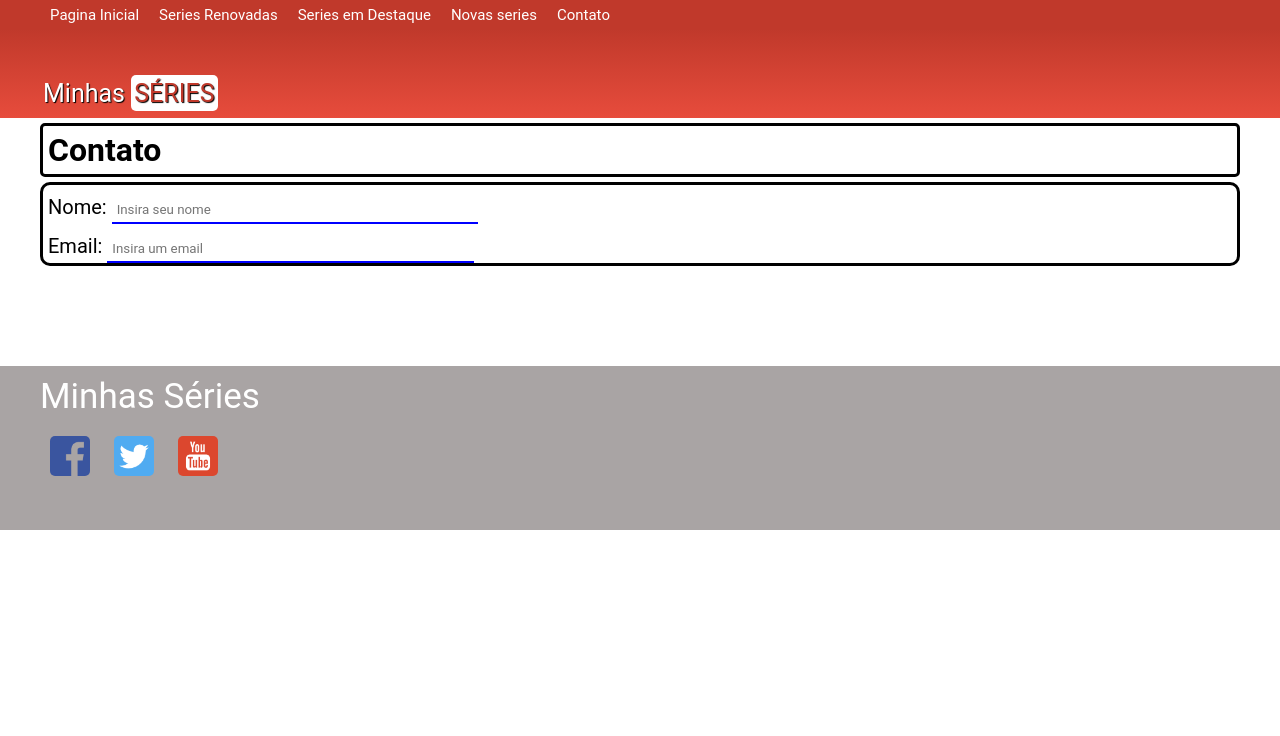
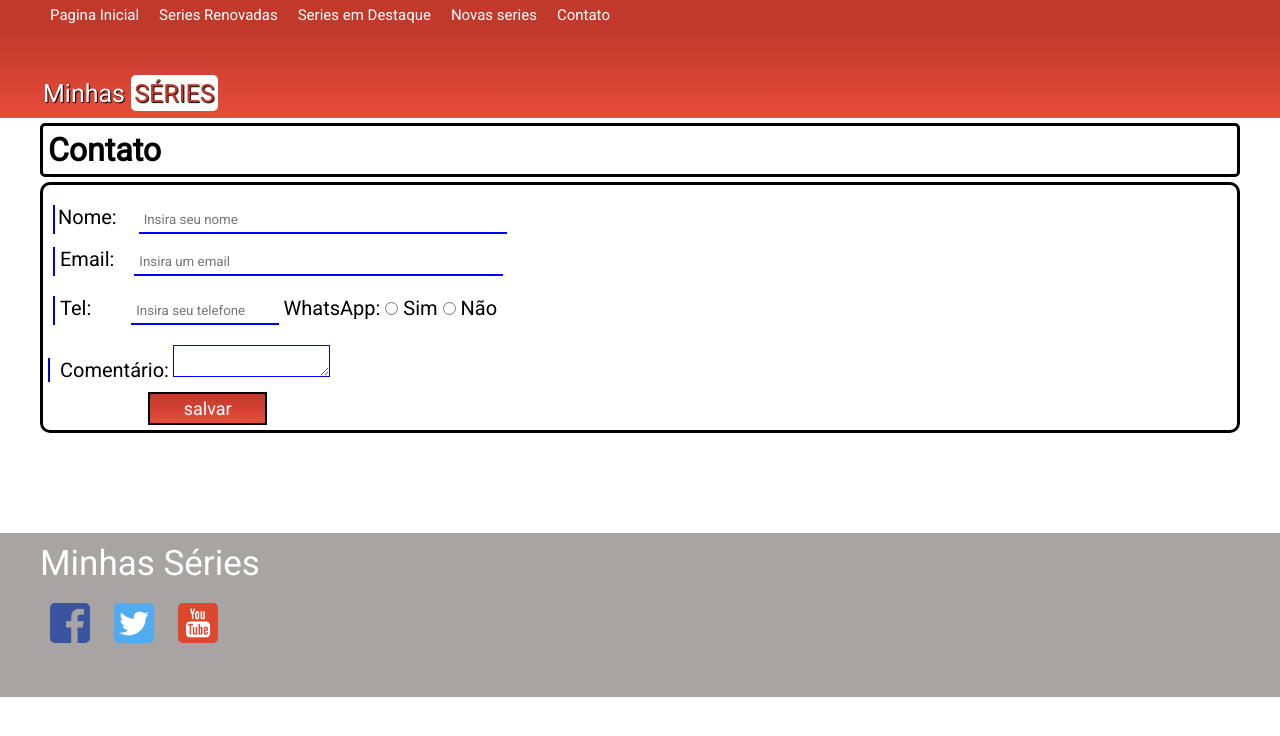
Before and after one commit to deyviddalbem/MinhasSeriesGitHub, a plain HTML site: page ProjetoMinhasSeries/contato.html in a window 1280 px wide. Drawn offline with Linux system fonts and the light colour scheme.

Commit message:
inclusao de cnteudo no corpo da pagina

```diff
--- a/ProjetoMinhasSeries/assets/css/formularios.css
+++ b/ProjetoMinhasSeries/assets/css/formularios.css
@@ -1,27 +1,95 @@
+*{margin: 0;padding: 0;
+font-family: 'Roboto', sans-serif;}
 .box-container-contato{
 margin-bottom: 100px;
 border-style: solid;
 border-radius: 10px;
 }
+.rodape-contato{
+    background-color: #A9A4A4;
+    color: white;
+    padding-bottom: 30px;
+    justify-content: space-around;
+    max-width: 1200px auto;
+    margin: 0 auto;
+}
 .formulario-nome-contato{
 padding: 5px;
-width: 30%;
+width: 60%;
 border: 0;
 border-bottom:2px solid blue;
+margin-left: 17px;
+border-style: solid;
 }
 .formulario-email{
 padding: 5px;
-    width: 30%;
+width: 60%;
 border: 0;
 border-bottom:2px solid blue;
+margin-left: 15px;
+
 }
+.formulario-telefone{
+padding: 5px;
+width: 23%;
+border: 0;
+border-bottom:2px solid blue;
+margin-left: 35px;
+border-style: solid;
+}
+.formulario-comentario{
+border:1px blue  solid;
+
+}
+
 .nome-contato{
-margin-top: 10px;
+width: 50%;
+margin-top: 20px;
+margin-left: 10px;
+font-size: 20px;
+border-left:2px ridge blue;
+padding-left: 3px;
+}
+
+.email-contato{
+width: 50%;
+border: 0;
+border-left:2px ridge blue;
+padding-left: 5px;
+margin-top: 13px;
+margin-left: 10px;
+font-size: 20px;
+border-style: solid;
+}
+.telefone{
+width: 50%;
+border: 0;
+border-left:2px ridge blue;
+padding-left: 5px;
+margin-top: 20px;
+margin-left: 10px;
+font-size: 20px;
+margin-bottom: 20px;
+}
+.comentario{
+border: 0;
+border-left:2px ridge blue;
+padding-left: 10px;
+margin-top: 20px;
 margin-left: 5px;
 font-size: 20px;
+margin-bottom: 20px;
 }
-.email-contato{
+.botao-salvar{
+    background: linear-gradient(#c0392b,#e74c3c);
+    color: white;
+    font-size: 18px;
+    padding: 4px;
+    margin:0;
+    width: 10%;
+    border-style: solid;
+    margin-bottom: 5px;
     margin-top: 10px;
-margin-left: 5px;
-font-size: 20px;
+    margin-left: 105px;
+
 }
--- a/ProjetoMinhasSeries/contato.html
+++ b/ProjetoMinhasSeries/contato.html
@@ -7,6 +7,7 @@
         <link rel="stylesheet" href="assets/css/conteudo.css">
         <link rel="stylesheet" href="assets/css/rodape.css">
         <link rel="stylesheet" href="assets/css/formularios.css">
+        <link rel="stylesheet" href="https://fonts.googleapis.com/css?family=Roboto|Slabo+27px">
     </head>
     <body>
         <header>
@@ -19,7 +20,7 @@
                                 <li><a class="menu-link" href="#" title=" Series Renovadas ">Series Renovadas</a></li>
                                 <li><a class="menu-link" href="#" title=" Series em Destaque ">Series em Destaque</a></li>
                                 <li><a class="menu-link" href="#" title=" Novas Series ">Novas series</a></li>
-                                <li><a class="menu-link" href="#">Contato</a></li>
+                                <li><a class="menu-link" href="MinhasSeries/contato.html" title="Contato">Contato</a></li>
                             </ul>
                         </div>
             </nav>
@@ -54,13 +55,29 @@
                                     <label for="email">Email: </label>
                                     <input type="mail" id="email" placeholder="Insira um email" class="formulario-email">
                                 </div>
+                                <div class="telefone">
+                                    <label for="telefone">Tel:</label>
+                                    <input type="tel" id="telefone" placeholder="Insira seu telefone" class="formulario-telefone">
+                                    <label for="whatsApp">WhatsApp: </label>
+                                    <input type="radio" id="sim" name="whatsApp">
+                                    <label for "whatsApp">Sim</label>
+                                    <input type="radio" id="nao" name="whatsApp">
+                                    <label for "whatsApp">Não</label>
+                                </div>
+                                <div>
+                                    <label for="comentario" class="comentario">Comentário:</label>
+                                    <textarea id="comentario" class="formulario-comentario"></textarea>
+                                </div>
+                                <div>
+                                    <input type="submit" value="salvar" class="botao-salvar">
+                                </div>
 
                             </form>
 
                     </div>
         </div>
          <!--rodape do site-->
-         <footer class="rodape">
+         <footer class="rodape-contato">
                 <div>
                     <div class="box-texto-rodape">
                         <p class="texto-rodape">Minhas Séries</p>
```
Lines whose indentation alone changed are shown as unchanged.
